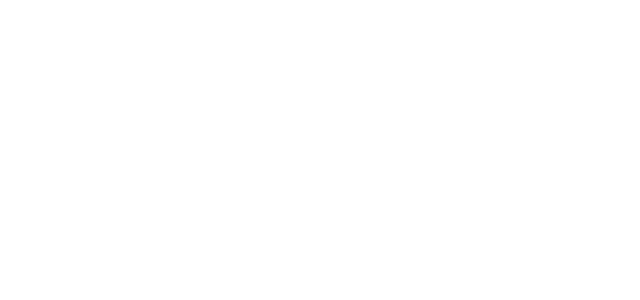
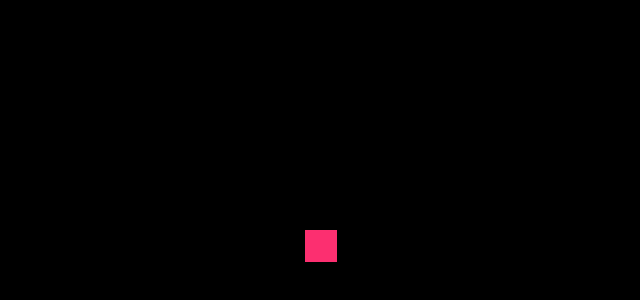
Before and after one commit to li-junpeng/web-app, a Vue app: page /loading-19 in a window 1280 px wide. Before the commit this address had no page. Shown: the part 154-454 px from the top of the page, without its empty margins (319-959 px from the left). Built offline with nearby package versions, Linux system fonts and the light colour scheme.

Commit message:
feat: loading-19

```diff
--- a/src/router/index.ts
+++ b/src/router/index.ts
@@ -307,6 +307,14 @@
       component: () => import('@/views/components/loading-18/index.vue')
     },
     {
+      path: '/loading-19',
+      name: 'Loading19',
+      meta: {
+        title: 'loading - 19'
+      },
+      component: () => import('@/views/components/loading-19/index.vue')
+    },
+    {
       path: '/text-melt-expand',
       name: 'TextMeltExpand',
       meta: {
--- /dev/null
+++ b/src/views/components/loading-19/index.vue
@@ -0,0 +1,46 @@
+<!--
+ * loading-19
+ *
+ * @from https://cssfx.netlify.app/
+ * @author Junpeng.Li
+ * @date 2023-07-11 14-20
+-->
+<script setup lang="ts">
+
+</script>
+
+<template>
+  <div class="container">
+    <div class="box">
+      <div class="plane"></div>
+    </div>
+  </div>
+</template>
+
+<style scoped lang="scss">
+@use "../base.scss";
+
+$time: 1s;
+
+.box {
+  perspective: 120px;
+}
+
+.plane {
+  width: 2em;
+  height: 2em;
+  background-color: #fc2f70;
+  transform: rotate(0);
+  animation: flip $time infinite;
+}
+
+@keyframes flip {
+  50% {
+    transform: rotateY(180deg);
+  }
+  100% {
+    transform: rotateY(180deg) rotateX(180deg);
+  }
+}
+
+</style>
```
Also changed, not shown: public/assets/images/component-thumb/loading-19.png (added).
